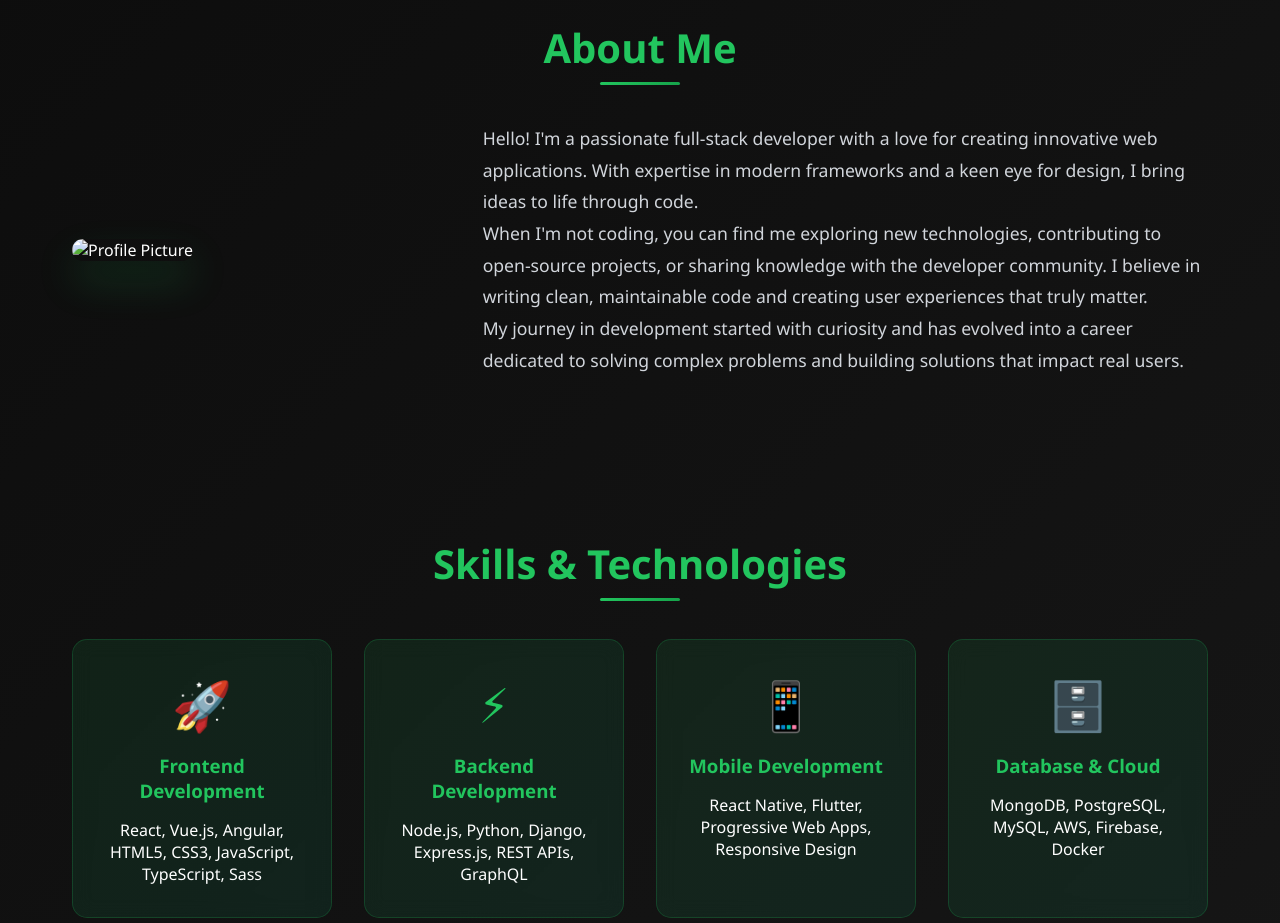
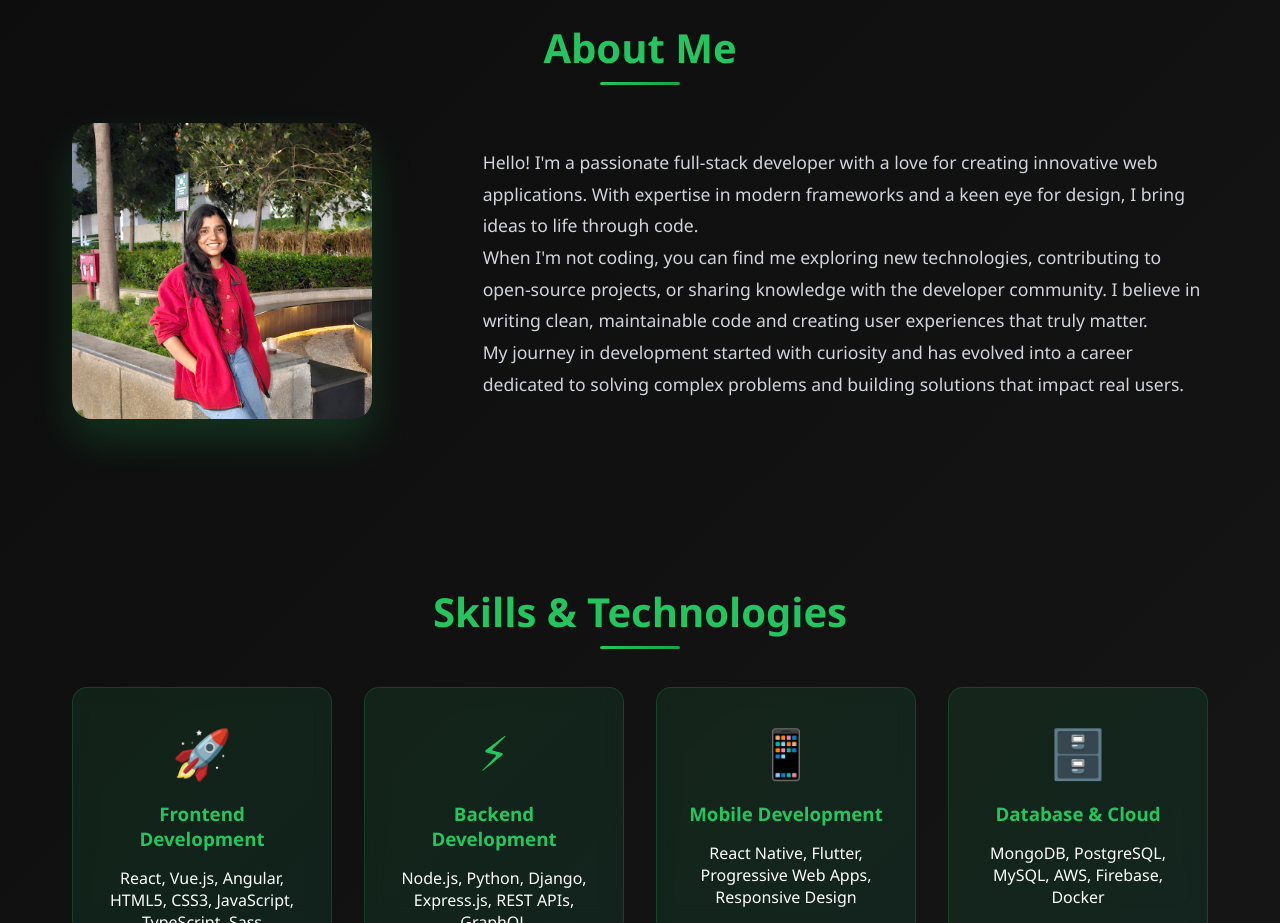
Before and after one commit to shriya-bandi/shriya-bandi.github.io, a plain HTML site: page index.html in a window 1280 px wide. Shown: the part 860-1783 px from the top of the page. Drawn offline with Linux system fonts and the light colour scheme.

Commit message:
Update index.html

```diff
--- a/index.html
+++ b/index.html
@@ -439,7 +439,7 @@
     <section id="home" class="hero">
         <div class="hero-content">
             <h1>Creative Techie</h1>
-            <p>Cyber Security Engineer, Associate @ Qualcomm. I hunt threats, automate chaos, and design with flair.</p>
+            <p>Cyber Security Engineer, Associate @ Qualcomm.<br> I hunt threats, automate chaos, and design with flair.</p>
             <a href="#projects" class="cta-button">View My Work</a>
         </div>
     </section>
@@ -449,7 +449,7 @@
         <h2>About Me</h2>
         <div class="about-content">
             <div class="about-image">
-                <img src=""D:\Downloads\20250618_032652 (2).jpg"" alt="Profile Picture" class="profile-pic">
+                <img src="https://github.com/shriya-bandi/shriya-bandi.github.io/blob/main/20250618_032652%20(2).jpg" alt="Profile Picture" class="profile-pic">
             </div>
             <div class="about-text">
                 <p>Hello! I'm a passionate full-stack developer with a love for creating innovative web applications. With expertise in modern frameworks and a keen eye for design, I bring ideas to life through code.</p>
```
